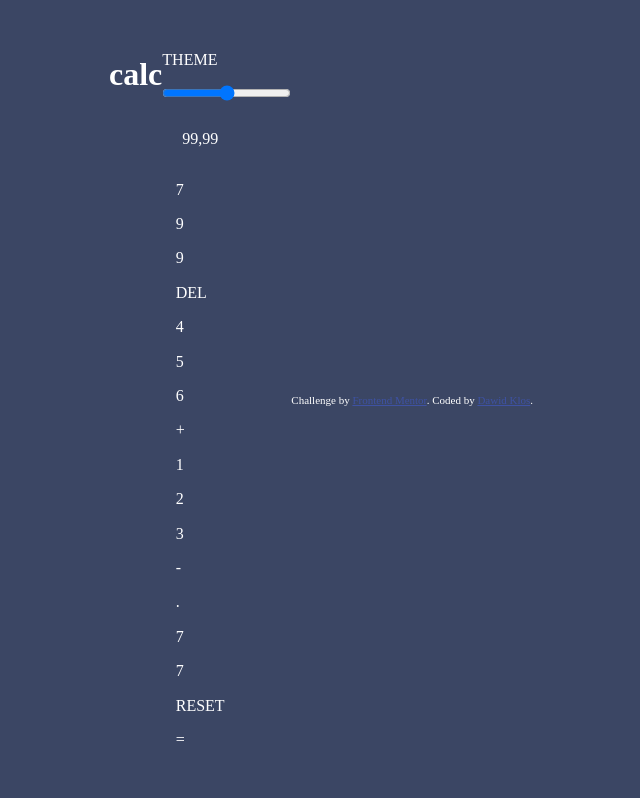
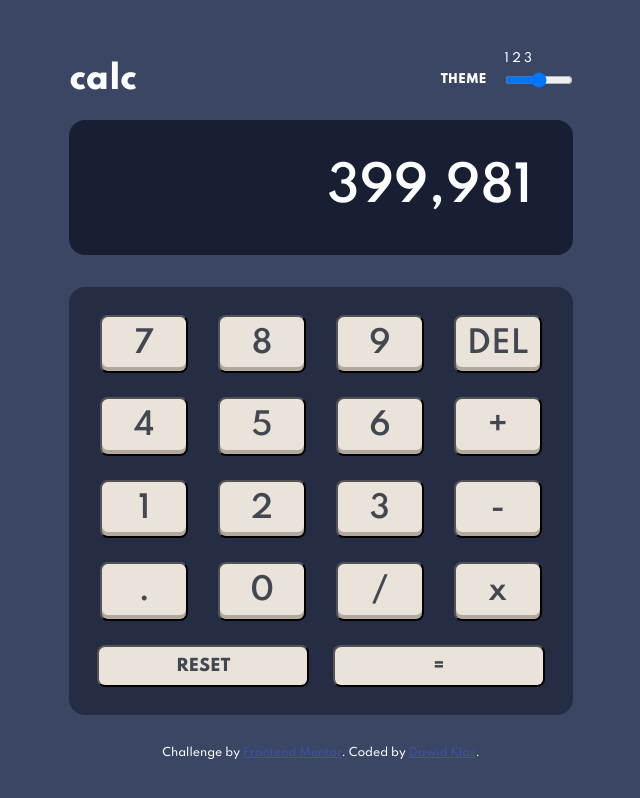
Before and after one commit to Dawid-Klos/calculator, a website built with webpack: page src/pages/index.html in a window 1280 px wide. Shown: the whole page, without its empty margins (319-959 px from the left). Built offline with nearby package versions, Linux system fonts and the light colour scheme.

Commit message:
Fix wrong use of HTML tag from p to button

```diff
--- a/src/pages/index.html
+++ b/src/pages/index.html
@@ -159,30 +159,31 @@
       </div>
 
       <div class="result">
-        <p class="result__number">99,99</p>
+        <p class="result__number">399,981</p>
       </div>
 
       <div class="buttons">
         <div class="numbers">
-          <p class="numbers__seven">7</p>
-          <p class="numbers__eight">9</p>
-          <p class="numbers__nine">9</p>
-          <p class="numbers__delete">DEL</p>
-          <p class="numbers__four">4</p>
-          <p class="numbers__five">5</p>
-          <p class="numbers__six">6</p>
-          <p class="numbers__plus">+</p>
-          <p class="numbers__one">1</p>
-          <p class="numbers__two">2</p>
-          <p class="numbers__three">3</p>
-          <p class="numbers__minus">-</p>
-          <p class="numbers__dot">.</p>
-          <p class="numbers__divide">7</p>
-          <p class="numbers__multiply">7</p>
+          <button type="button" class="numbers__seven">7</button>
+          <button type="button" class="numbers__eight">8</button>
+          <button type="button" class="numbers__nine">9</button>
+          <button type="button" class="numbers__delete">DEL</button>
+          <button type="button" class="numbers__four">4</button>
+          <button type="button" class="numbers__five">5</button>
+          <button type="button" class="numbers__six">6</button>
+          <button type="button" class="numbers__plus">+</button>
+          <button type="button" class="numbers__one">1</button>
+          <button type="button" class="numbers__two">2</button>
+          <button type="button" class="numbers__three">3</button>
+          <button type="button" class="numbers__minus">-</button>
+          <button type="button" class="numbers__dot">.</button>
+          <button type="button" class="numbers__zero">0</button>
+          <button type="button" class="numbers__divide">/</button>
+          <button type="button" class="numbers__multiply">x</button>
         </div>
         <div class="actions">
-          <p class="actions__reset">RESET</p>
-          <p class="actions__equal">=</p>
+          <button type="button" class="actions__reset">RESET</button>
+          <button type="button" class="actions__equal">=</button>
         </div>
       </div>
     </section>
--- a/src/scss/main.scss
+++ b/src/scss/main.scss
@@ -1,16 +1,19 @@
 @import "~normalize.css";
 @import "_variables";
+@import url('https://fonts.googleapis.com/css2?family=Spartan:wght@500;600;800&display=swap');
 
 .attribution { font-size: 11px; text-align: center; }
 .attribution a { color: hsl(228, 45%, 44%); }
 
 body {
   background: $bg;
-  color: #fff;
+  color: $font-white;
   display: flex;
+  flex-direction: column;
   align-items: center;
   justify-content: center;
   min-height: 100vh;
+  font-family: 'Spartan', sans-serif;
 }
 
 .calculator {
@@ -21,36 +24,76 @@ body {
 }
 
 .title {
+  width: calc(100% + 32px);
   display: flex;
   flex-flow: row nowrap;
+  justify-content: space-between;
     &__heading {
 
     }
 }
 
 .theme {
+  display: flex;
+  flex-flow: row nowrap;
+  align-items: center;
 
     &__text {
+      font-weight: 700;
+      font-size: 12px;
+      margin-right: 18px;
+    }
+    &__input {
+      width: 68px;
 
     }
-    &__input {
-
+    &__input::before {
+      position: absolute;
+      margin-top: -20px;
+      width: 60px;
+      color: $font-white;
+      content: "1 2 3";
+      font-size: 12px;
     }
 }
 
 .result {
-
+  width: 100%;
+  background-color: $bg-top;
+  padding: 16px;
+  border-radius: 16px;
+  margin-bottom: 32px;
     &__number {
-
+      display: flex;
+      justify-content: flex-end;
+      font-weight: 600;
+      font-size: 48px;
+      margin: 24px;
     }
 }
 
 .buttons {
-
+  width: 100%;
+  background-color: $bg-bottom;
+  padding: 16px;
+  border-radius: 16px;
 }
-
+.numbers button {
+  background-color: $button;
+  width: 75%;
+  font-size: 30px;
+  font-weight: 600;
+  justify-self: center;
+  margin: 12px;
+  padding: 10px;
+  color: $font-blue;
+  border-radius: 8px;
+  box-shadow: inset  0px -4px $button-shadow;
+}
 .numbers {
-
+  display: grid;
+  grid-template-columns: 1fr 1fr 1fr 1fr;
+  grid-template-rows: 1fr 1fr 1fr 1fr;
     &__seven {
 
     }
@@ -90,6 +133,9 @@ body {
     &__dot {
 
     }
+    &__zero {
+
+    }
     &__divide {
 
     }
@@ -99,15 +145,26 @@ body {
 }
 
 .actions {
-
+  display: flex;
+  flex-flow: row nowrap;
+  justify-content: space-around;
   &__reset {
-
   }
   &__equal {
-
   }
 }
 
-.attribution {
+.actions button {
+  background-color: $button;
+  border-radius: 8px;
+  margin: 12px;
+  padding: 10px;
+  color: $font-blue;
+  font-weight: bold;
+  width: 100%;
 
 }
+
+.attribution {
+  margin-top: 32px;
+}
```
